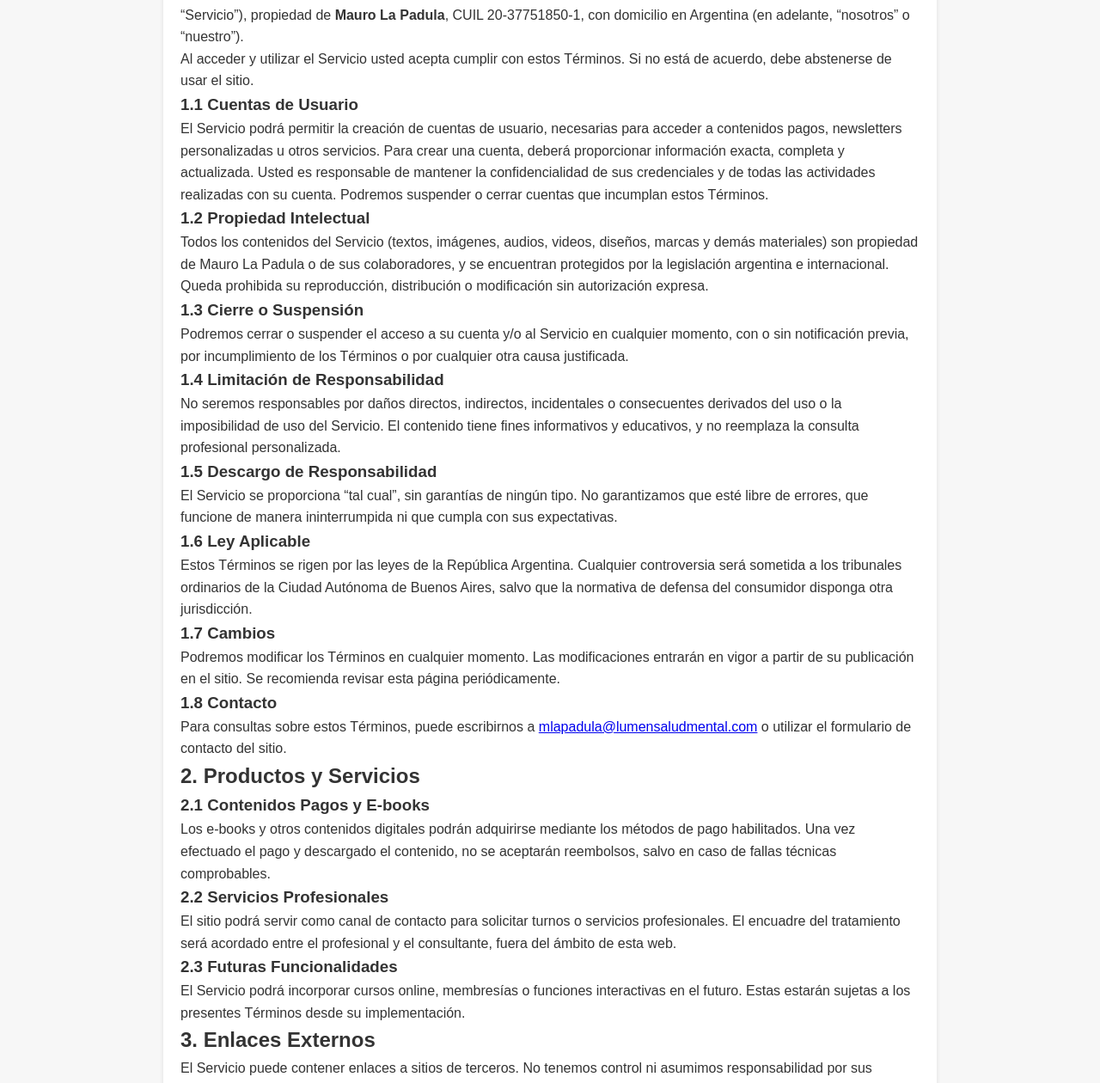
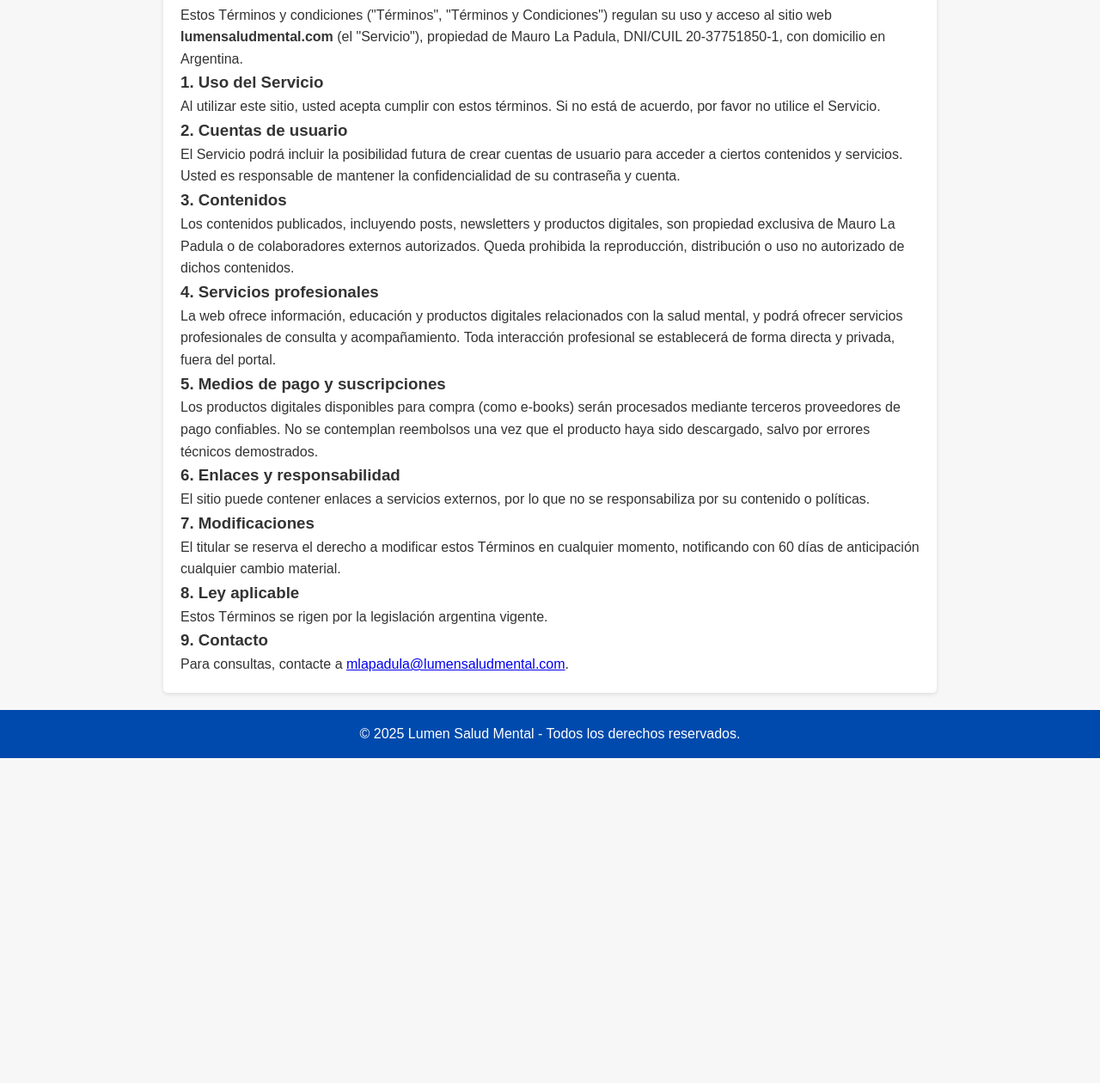
Before and after one commit to lumensm/lumensaludmental-web, a plain HTML site: page terminos-condiciones.html in a window 1280 px wide. Shown: the part 266-1526 px from the top of the page at 86% size. After the commit the page ends 1148 px from the top, so only its background shows below. Drawn offline with Linux system fonts and the light colour scheme.

Commit message:
Update terminos-condiciones.html

```diff
--- a/terminos-condiciones.html
+++ b/terminos-condiciones.html
@@ -3,63 +3,54 @@
 <head>
   <meta charset="UTF-8" />
   <meta name="viewport" content="width=device-width, initial-scale=1" />
-    <title>Términos y Condiciones - lumensaludmental.com</title>
+  <title>Términos y Condiciones - Lumen Salud Mental</title>
   <link rel="stylesheet" href="styles.css" />
 </head>
 <body>
   <header>
-        <h1>Términos y Condiciones de Uso</h1>
+    <h1>Lumen Salud Mental</h1>
+    <nav>
+      <a href="index.html">Inicio</a> |
+      <a href="terminos-condiciones.html">Términos y Condiciones</a> |
+      <a href="politica-privacidad.html">Política de Privacidad</a> |
+      <a href="politica-cookies.html">Política de Cookies</a>
+    </nav>
   </header>
-
   <main>
-        <article>
+    <h2>Términos y Condiciones</h2>
     <p><strong>Última actualización:</strong> 29 de julio de 2025</p>
 
-            <h2>1. Condiciones Generales</h2>
-            <p>Estos Términos y Condiciones (“Términos”) regulan el uso del sitio web <strong>lumensaludmental.com</strong> (en adelante, el “Servicio”), propiedad de <strong>Mauro La Padula</strong>, CUIL 20-37751850-1, con domicilio en Argentina (en adelante, “nosotros” o “nuestro”).</p>
-            <p>Al acceder y utilizar el Servicio usted acepta cumplir con estos Términos. Si no está de acuerdo, debe abstenerse de usar el sitio.</p>
+    <p>Estos Términos y condiciones ("Términos", "Términos y Condiciones") regulan su uso y acceso al sitio web <strong>lumensaludmental.com</strong> (el "Servicio"), propiedad de Mauro La Padula, DNI/CUIL 20-37751850-1, con domicilio en Argentina.</p>
 
-            <h3>1.1 Cuentas de Usuario</h3>
-            <p>El Servicio podrá permitir la creación de cuentas de usuario, necesarias para acceder a contenidos pagos, newsletters personalizadas u otros servicios. Para crear una cuenta, deberá proporcionar información exacta, completa y actualizada. Usted es responsable de mantener la confidencialidad de sus credenciales y de todas las actividades realizadas con su cuenta. Podremos suspender o cerrar cuentas que incumplan estos Términos.</p>
+    <h3>1. Uso del Servicio</h3>
+    <p>Al utilizar este sitio, usted acepta cumplir con estos términos. Si no está de acuerdo, por favor no utilice el Servicio.</p>
 
-            <h3>1.2 Propiedad Intelectual</h3>
-            <p>Todos los contenidos del Servicio (textos, imágenes, audios, videos, diseños, marcas y demás materiales) son propiedad de Mauro La Padula o de sus colaboradores, y se encuentran protegidos por la legislación argentina e internacional. Queda prohibida su reproducción, distribución o modificación sin autorización expresa.</p>
+    <h3>2. Cuentas de usuario</h3>
+    <p>El Servicio podrá incluir la posibilidad futura de crear cuentas de usuario para acceder a ciertos contenidos y servicios. Usted es responsable de mantener la confidencialidad de su contraseña y cuenta.</p>
 
-            <h3>1.3 Cierre o Suspensión</h3>
-            <p>Podremos cerrar o suspender el acceso a su cuenta y/o al Servicio en cualquier momento, con o sin notificación previa, por incumplimiento de los Términos o por cualquier otra causa justificada.</p>
+    <h3>3. Contenidos</h3>
+    <p>Los contenidos publicados, incluyendo posts, newsletters y productos digitales, son propiedad exclusiva de Mauro La Padula o de colaboradores externos autorizados. Queda prohibida la reproducción, distribución o uso no autorizado de dichos contenidos.</p>
 
-            <h3>1.4 Limitación de Responsabilidad</h3>
-            <p>No seremos responsables por daños directos, indirectos, incidentales o consecuentes derivados del uso o la imposibilidad de uso del Servicio. El contenido tiene fines informativos y educativos, y no reemplaza la consulta profesional personalizada.</p>
+    <h3>4. Servicios profesionales</h3>
+    <p>La web ofrece información, educación y productos digitales relacionados con la salud mental, y podrá ofrecer servicios profesionales de consulta y acompañamiento. Toda interacción profesional se establecerá de forma directa y privada, fuera del portal.</p>
 
-            <h3>1.5 Descargo de Responsabilidad</h3>
-            <p>El Servicio se proporciona “tal cual”, sin garantías de ningún tipo. No garantizamos que esté libre de errores, que funcione de manera ininterrumpida ni que cumpla con sus expectativas.</p>
+    <h3>5. Medios de pago y suscripciones</h3>
+    <p>Los productos digitales disponibles para compra (como e-books) serán procesados mediante terceros proveedores de pago confiables. No se contemplan reembolsos una vez que el producto haya sido descargado, salvo por errores técnicos demostrados.</p>
 
-            <h3>1.6 Ley Aplicable</h3>
-            <p>Estos Términos se rigen por las leyes de la República Argentina. Cualquier controversia será sometida a los tribunales ordinarios de la Ciudad Autónoma de Buenos Aires, salvo que la normativa de defensa del consumidor disponga otra jurisdicción.</p>
+    <h3>6. Enlaces y responsabilidad</h3>
+    <p>El sitio puede contener enlaces a servicios externos, por lo que no se responsabiliza por su contenido o políticas.</p>
 
-            <h3>1.7 Cambios</h3>
-            <p>Podremos modificar los Términos en cualquier momento. Las modificaciones entrarán en vigor a partir de su publicación en el sitio. Se recomienda revisar esta página periódicamente.</p>
+    <h3>7. Modificaciones</h3>
+    <p>El titular se reserva el derecho a modificar estos Términos en cualquier momento, notificando con 60 días de anticipación cualquier cambio material.</p>
 
-            <h3>1.8 Contacto</h3>
-            <p>Para consultas sobre estos Términos, puede escribirnos a <a href="mailto:mlapadula@lumensaludmental.com">mlapadula@lumensaludmental.com</a> o utilizar el formulario de contacto del sitio.</p>
+    <h3>8. Ley aplicable</h3>
+    <p>Estos Términos se rigen por la legislación argentina vigente.</p>
 
-            <h2>2. Productos y Servicios</h2>
-            <h3>2.1 Contenidos Pagos y E-books</h3>
-            <p>Los e-books y otros contenidos digitales podrán adquirirse mediante los métodos de pago habilitados. Una vez efectuado el pago y descargado el contenido, no se aceptarán reembolsos, salvo en caso de fallas técnicas comprobables.</p>
-
-            <h3>2.2 Servicios Profesionales</h3>
-            <p>El sitio podrá servir como canal de contacto para solicitar turnos o servicios profesionales. El encuadre del tratamiento será acordado entre el profesional y el consultante, fuera del ámbito de esta web.</p>
-
-            <h3>2.3 Futuras Funcionalidades</h3>
-            <p>El Servicio podrá incorporar cursos online, membresías o funciones interactivas en el futuro. Estas estarán sujetas a los presentes Términos desde su implementación.</p>
-
-            <h2>3. Enlaces Externos</h2>
-            <p>El Servicio puede contener enlaces a sitios de terceros. No tenemos control ni asumimos responsabilidad por sus contenidos o políticas.</p>
-        </article>
+    <h3>9. Contacto</h3>
+    <p>Para consultas, contacte a <a href="mailto:mlapadula@lumensaludmental.com">mlapadula@lumensaludmental.com</a>.</p>
   </main>
-
   <footer>
-        <p><a href="index.html">Inicio</a></p>
+    <p>© 2025 Lumen Salud Mental - Todos los derechos reservados.</p>
   </footer>
 </body>
 </html>
```
Lines whose indentation alone changed are shown as unchanged.
